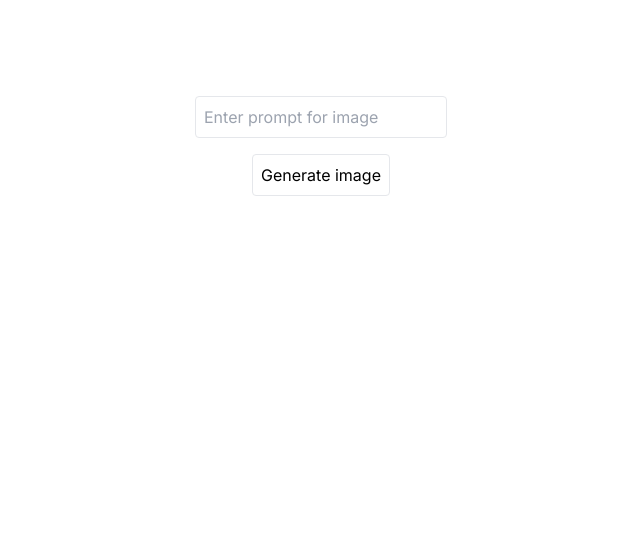
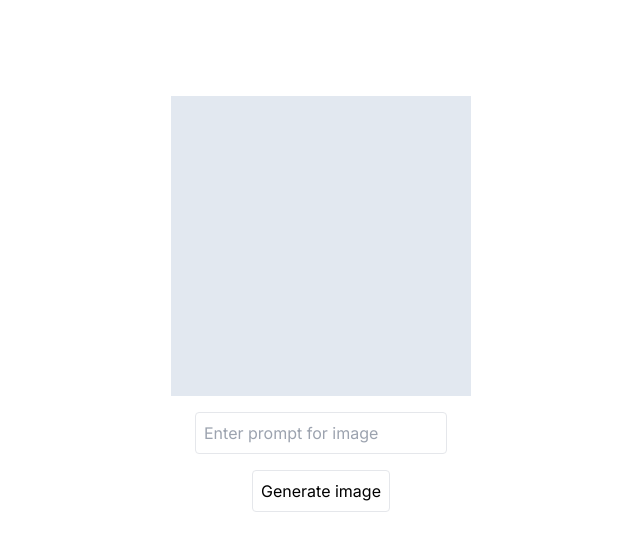
Before and after one commit to ashsajal1/nextjs-ai-image, a Next.js app: page / in a window 1280 px wide. Shown: the top 550 px of the page, without its empty margins (319-959 px from the left). Built offline with nearby package versions, Linux system fonts and the light colour scheme.

Commit message:
Add image loader

```diff
--- a/src/app/page.tsx
+++ b/src/app/page.tsx
@@ -1,4 +1,5 @@
 "use client"
+import ImageLoader from "@/components/ImageLoader"
 import { detectPrompt } from "@/libs/detectPrompt"
 import { generateImage } from "@/libs/generateImage"
 import { useState } from "react"
@@ -6,17 +7,19 @@ import { useState } from "react"
 export default function Home() {
   const [image, setImage] = useState("")
   const [prompt, setPrompt] = useState<any>(null)
-  const [error, setError]= useState('')
+  const [error, setError] = useState('')
+  const [isLoading, setIsLoading] = useState(false)
 
   const doGenerateImg = async () => {
     try {
+      setIsLoading(true)
       const promptStatus = await detectPrompt(prompt);
-      console.log(promptStatus.result)
+      // console.log(promptStatus.result)
 
       for (const item of promptStatus.result[0]) {
         if (item.label === 'NEGATIVE') {
           if (item.score <= 0.3) {
-            const image : any = await generateImage(prompt)
+            const image: any = await generateImage(prompt)
             setImage(image);
           } else {
             setError("This prompt is not allowed. Please try another prompt.")
@@ -25,8 +28,10 @@ export default function Home() {
         }
       }
 
+      setIsLoading(false)
+
     } catch (err) {
-      console.log(err)
+      // console.log(err)
       setError("Ai model is not working. Please try in few seconds.")
     }
 
@@ -34,6 +39,13 @@ export default function Home() {
 
   return (
     <main className="flex gap-4 flex-col items-center justify-between p-24">
+
+      {image ? (
+        <img height={300} width={300} src={image} alt={prompt} />
+      ) : (
+        <ImageLoader isLoading={isLoading} />
+      )}
+
       <input className="p-2 rounded border outline-none" onChange={(e) => setPrompt(e.target.value)} placeholder='Enter prompt for image' type="text" />
       <button onClick={doGenerateImg} className='p-2 border rounded'>Generate image</button>
       <p>{prompt}</p>
@@ -42,9 +54,6 @@ export default function Home() {
         <div className="bg-red-50 rounded p-2 text-red-600 text-sm">{error}</div>
       )}
 
-      {image && (
-        <img height={400} width={400} src={image} alt={prompt} />
-      )}
     </main>
   )
 }
--- /dev/null
+++ b/src/components/ImageLoader.tsx
@@ -0,0 +1,7 @@
+export default function ImageLoader({ isLoading }: { isLoading: boolean }) {
+    return (
+        <div className={`w-[300px] h-[300px] bg-slate-200 ${isLoading ? "animate-pulse" : ""}`}>
+
+        </div>
+    )
+}
```
